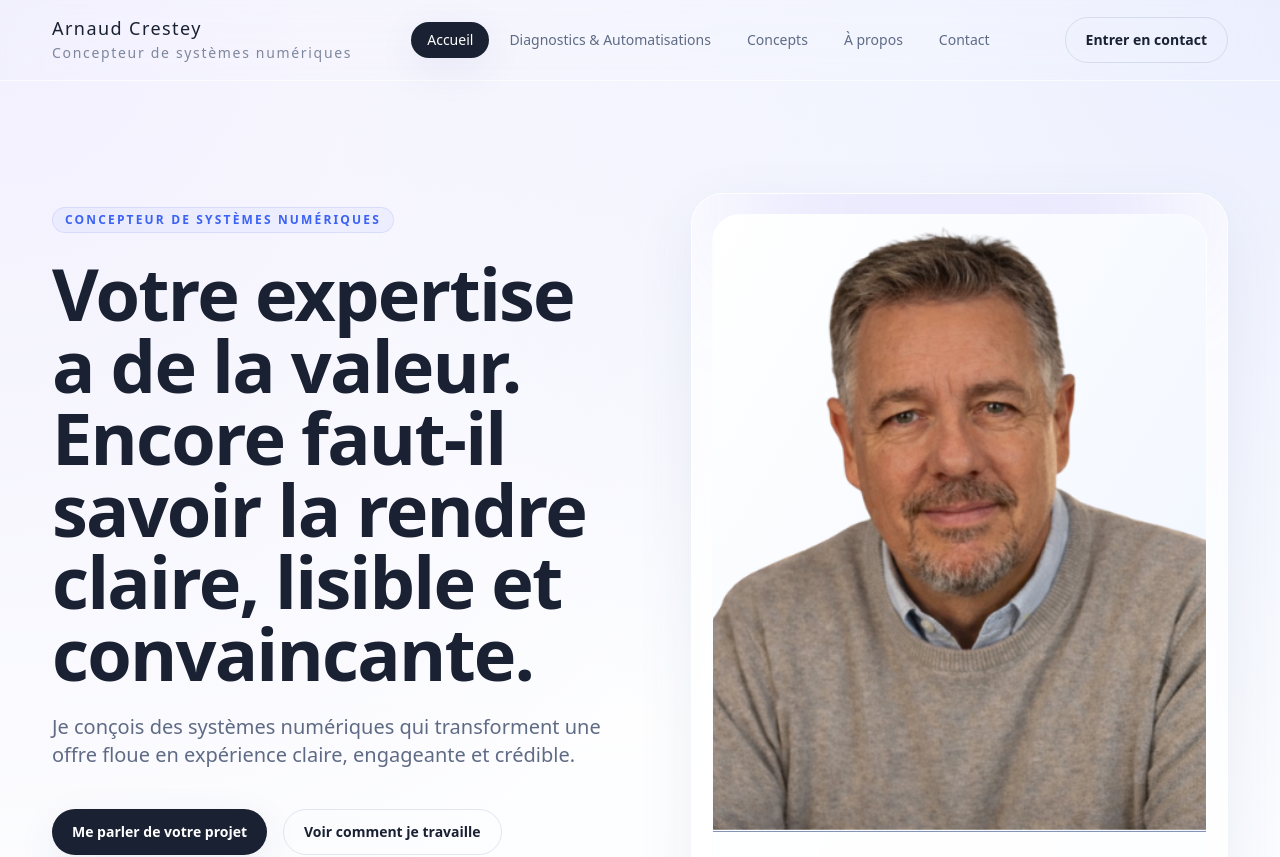
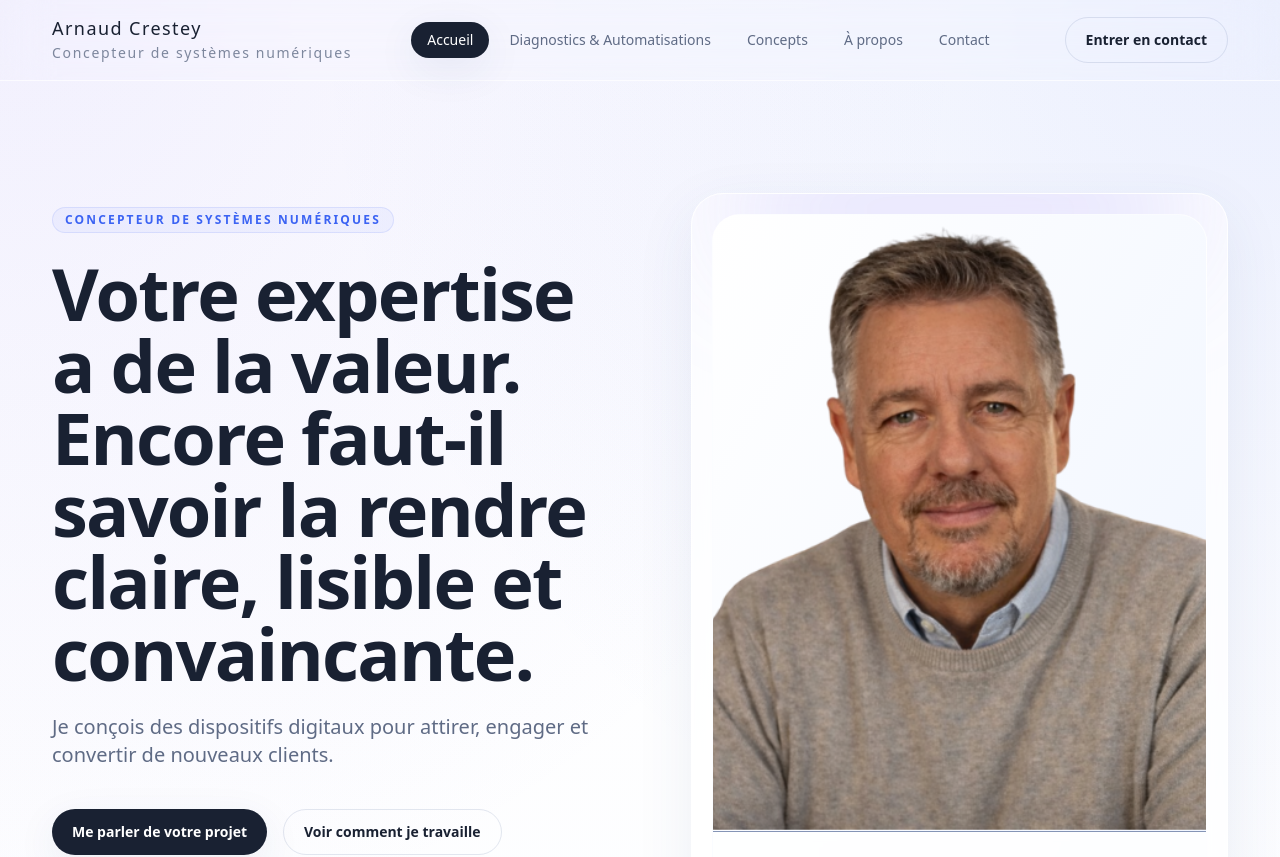
Before and after one commit to arnaudcrestey/portail-site-vitrine, a Next.js app: page / in a window 1280 px wide. Shown: the top 857 px of the page. Built offline with nearby package versions, Linux system fonts and the light colour scheme.

Commit message:
Update hero.tsx

```diff
--- a/components/hero.tsx
+++ b/components/hero.tsx
@@ -13,7 +13,7 @@ export function HomeHero() {
           </h1>
 
           <p className="mt-6 max-w-2xl text-lg leading-8 text-slate sm:text-xl">
-            Je conçois des systèmes numériques qui transforment une offre floue en expérience claire, engageante et crédible.
+            Je conçois des dispositifs digitaux pour attirer, engager et convertir de nouveaux clients.
           </p>
 
           <div className="mt-10 flex flex-col gap-4 sm:flex-row">
```
